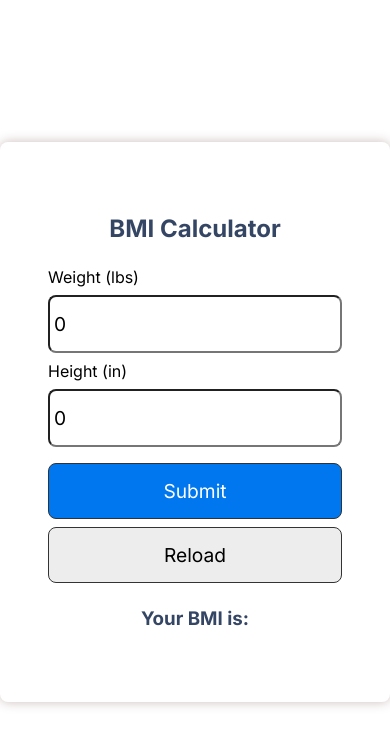
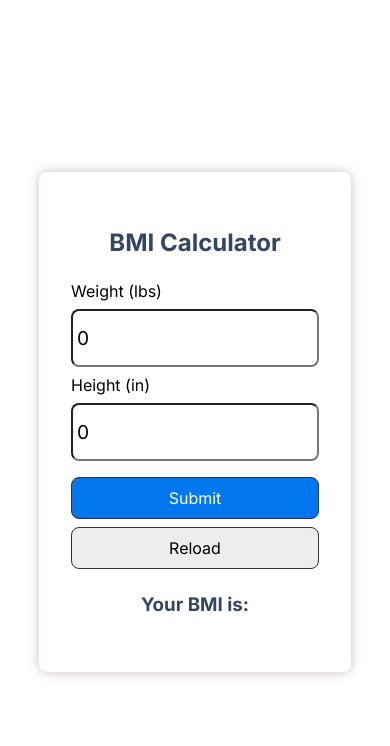
Before and after one commit to iiitl/bmi_calculator, a React (Create React App) app: page / in a window 390 px wide. Shown: the top 746 px of the page. Built offline with nearby package versions, Linux system fonts and the light colour scheme.

Commit message:
updated UI for mobile screen making the form responsive

```diff
--- a/src/index.css
+++ b/src/index.css
@@ -20,8 +20,9 @@
 .container {
   box-shadow: 0px 0px 12px #ccbdbd;
   border-radius: 8px;
-  padding: 3rem;
-  max-width: 600px;
+  padding: 2rem;
+  max-width:80%;
+
 }
 
 input {
@@ -73,3 +74,10 @@ p {
 .img-container img {
   height: 200px;
 }
+
+@media screen{
+.btn{
+  font-size:1rem;
+  padding:10px;
+}
+}
```
